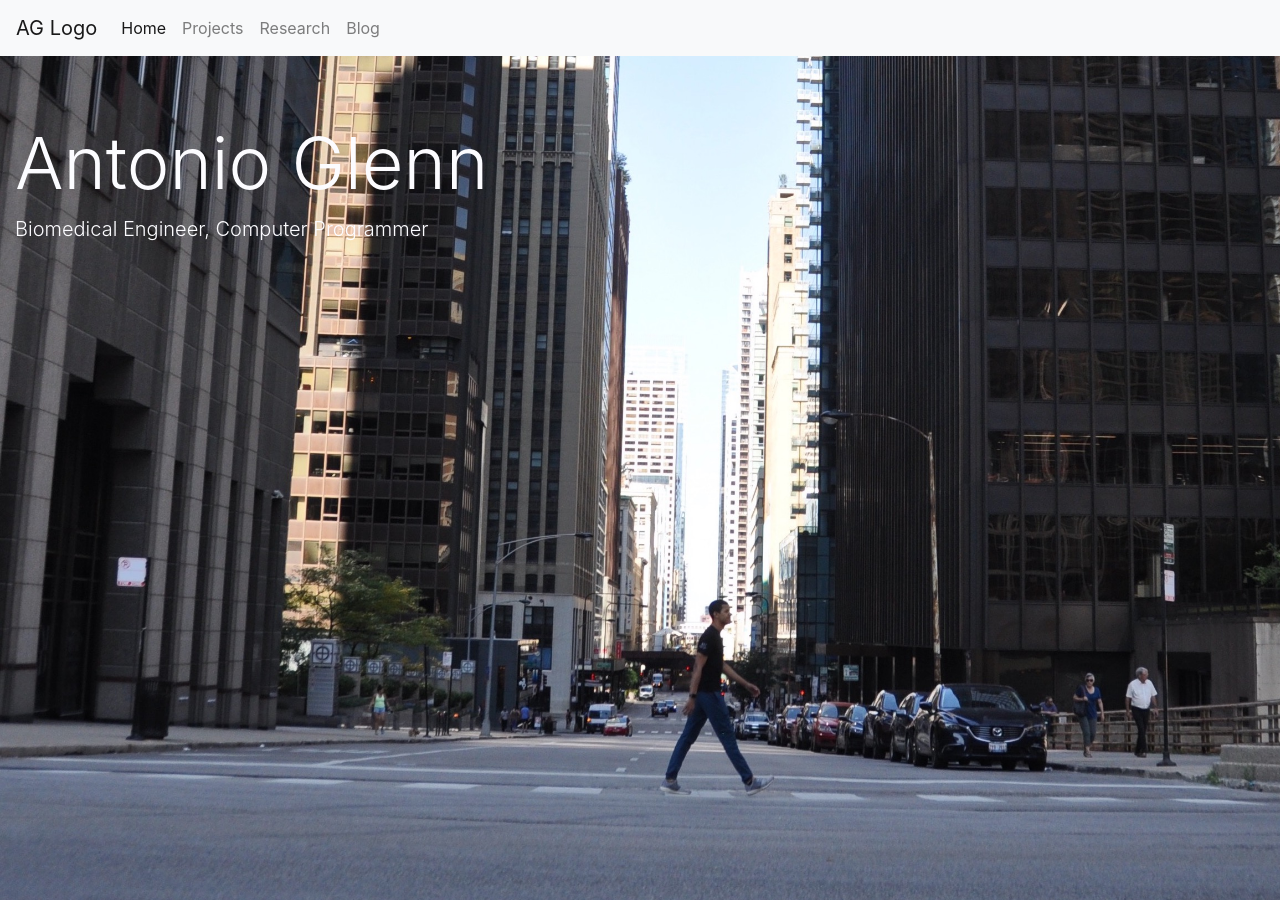
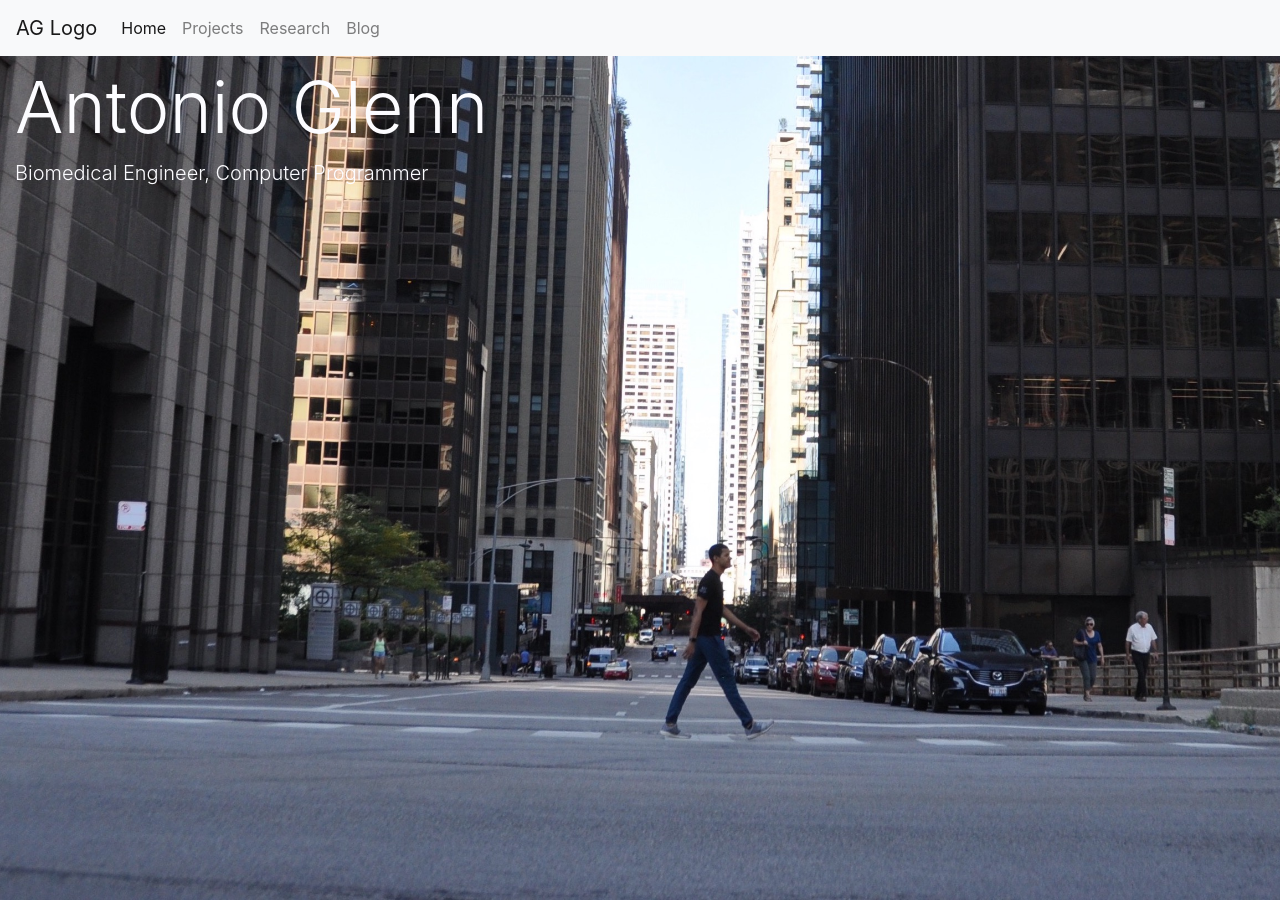
Before and after one commit to antoniog11/website.io, a Jekyll site: the page built from index.html, in a window 1280 px wide and 900 px high. Built offline with Jekyll 4.4.1, drawn with Linux system fonts in a browser that asks for light colours; nearby versions of some CDN libraries.

Commit message:
Removed horizontal scrolling, no overflow

```diff
--- a/_sass/main.scss
+++ b/_sass/main.scss
@@ -2,11 +2,11 @@
     color: green;
 }
 
-body {
+html, body{
     background-color: #f5f5f5;
-    max-width: 100%;
-    overflow-x: hidden;
-    padding-top: 3.5rem;
+    overflow-x: hidden; // no horizontal scrolling
+    max-width: 100%; // no horizontal scrolling
+    //padding-top: 3.5rem;
 }
 
 html {
@@ -19,14 +19,13 @@
 
 /* Header */
 .jumbotron {
-    background-image: url("./assets/images/me.JPG") center center no-repeat;
+    background-image: url("./assets/images/me.JPG") no-repeat center center fixed;
     background-size: cover;
     background-repeat: no-repeat;
     color: #fcfcff;
     text-align: left;
-    min-height: 100vh;
+    height: 100vh;
 }
-
 /* 3 Column CONTENT
 -------------------------------------------------- */
 /* Center align the text within the three columns below the carousel */
```
